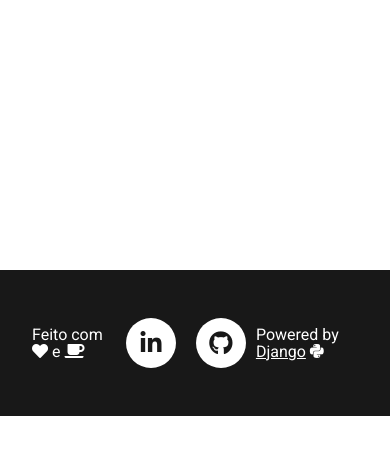
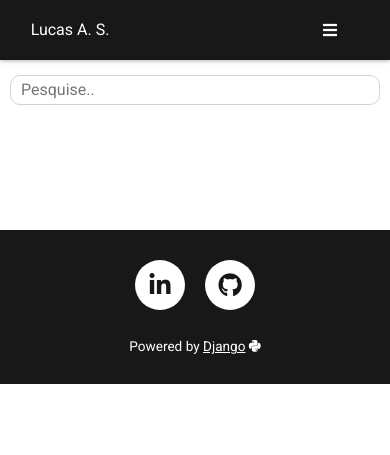
Before and after one commit to LucasAlmeidaSar/blogDjango, a Django app: page /posts/ in a window 390 px wide. Shown: the top 455 px of the page. Run offline with Django 3.2, Linux system fonts and the light colour scheme; data that the repository does not hold is empty.

Commit message:
Adicionado responsividade

```diff
--- a/posts/templates/posts/posts.html
+++ b/posts/templates/posts/posts.html
@@ -16,7 +16,15 @@
 {% block content %}
  <!-- <h1 class="title">Posts</h1> -->
 
+        <!-- Input de busca -->
+       <form class="busca-sm flex" action="{% url 'post_busca' %}">
+          <div class="busca-sm-input">
+            <input type="search" id="form-busca-sm" name="termo" value="{{ request.GET.termo }}" placeholder="Pesquise.."/>
+          </div>
+        </form>
+
       <!-- Container de posts -->
+
       <div class="posts-wrapper">
 
         <!-- Grid de posts -->
--- a/posts/views.py
+++ b/posts/views.py
@@ -74,6 +74,7 @@ class PostBusca(PostsView):
         if not termo:
             return qs
 
+
         qs = qs.filter(
                 Q(titulo_post__icontains=termo) |
                 Q(categoria_post__nome_categoria__iexact=termo) |
--- a/templates/base.html
+++ b/templates/base.html
@@ -31,6 +31,26 @@
       </ul>
   </nav>
 
+  <nav class="smnav nav flex">
+      <a class="btn btn-nav btn-logo" href="/">Lucas A. S.</a>
+
+      <div class="lista-links">
+          <a href="javascript:void(0);" class="btn btn-nav btn-close" onclick="expandirRecolherMenu()">
+            <i class="fas fa-times"></i>
+          </a>
+        <ul class="links-sm flex center">
+            <a class="btn btn-nav btn-sm" href="/">Home</a>
+            <a class="btn btn-nav btn-sm" href="../posts/">Blog</a>
+            <a class="btn btn-nav btn-sm" href="../sobre/">Sobre</a>
+            <a class="btn btn-nav btn-sm" href="../contato/">Contato</a>
+        </ul>
+      </div>
+
+      <a href="javascript:void(0);" class="btn btn-nav" onclick="expandirRecolherMenu()">
+        <i class="fa fa-bars"></i>
+      </a>
+  </nav>
+
 
   <main>
     {% block content %}
@@ -40,7 +60,7 @@
 
 
     <footer class="rodape flex">
-        <p>Feito com <i class="fas fa-heart"></i> e <i class="fas fa-coffee"></i></p>
+        <p class="rodape-feito-com">Feito com <i class="fas fa-heart"></i> e <i class="fas fa-coffee"></i></p>
 
       <ul class="flex">
         <li>
@@ -61,13 +81,27 @@
         </li>
       </ul>
 
-      <p>
+      <p class="rodape-powered">
         Powered by
         <a class="rodape-link" href="https://www.djangoproject.com/" target="_blank" rel="noopener noreferrer">Django</a>
         <i class="fab fa-python"></i>
       </p>
     </footer>
 
+    <script>
+        function expandirRecolherMenu() {
+          const menu = document.querySelector(".lista-links");
+          const rodape = document.querySelector(".rodape")
+          if (menu.style.display === "block") {
+            menu.style.display = "none";
+            rodape.style.display = "flex";
+          } else {
+            menu.style.display = "block";
+            rodape.style.display = "none";
+          }
+        }
+    </script>
+
 
 </body>
 </html>
--- a/templates/static/css/base.css
+++ b/templates/static/css/base.css
@@ -184,7 +184,7 @@ body {
   background-color: var(--cor-icone-hover-nav-principal-scroll);
 }
 
-
+/* Nav padrão */
 .nav{
   position: fixed;
   top: 0;
@@ -198,6 +198,40 @@ body {
   transition: all .5s ease;
 }
 
+/* Nav Mobile */
+.smnav{
+    display: none
+}
+.lista-links{
+    position: absolute;
+    display:none;
+    width: 100vw;
+    height: 100vh;
+    top: 0;
+    left: 0;
+    background: rgb(24,24,24);
+    place-items: center;
+}
+.links-sm{
+    flex-direction: column;
+}
+
+.btn-sm{
+    padding: 10px 20px;
+    margin: 10px 5px;
+    font-size: 1.5rem;
+    width: 150px;
+}
+
+.btn-close {
+    position: absolute;
+    top: 5px;
+    right: 5px;
+    width: 60px;
+    font-size: 1.5rem;
+}
+
+/* Paginação */
 .pagination {
     display: -webkit-box;
     display: -ms-flexbox;
@@ -296,40 +330,6 @@ body {
     margin-top: 1.5rem!important;
 }
 
-@media (min-width: 576px){
-.container {
-    max-width: 540px;
-}
-}
-
-
-@media (min-width: 768px){
-.container {
-    max-width: 720px;
-}
-}
-
-@media (min-width: 992px){
-    .container {
-        max-width: 960px;
-    }
-}
-
-@media (min-width: 1200px){
-    .container {
-        max-width: 1140px;
-    }
-    .col-xl {
-        flex-basis: 0;
-        flex-grow: 1;
-        max-width: 100%;
-    }
-    .col-xl-8 {
-        flex: 0 0 66.66667%;
-        max-width: 66.66667%;
-    }
-}
-
 .alert{
     display: block;
     box-sizing: border-box;
@@ -386,8 +386,77 @@ body {
      height: 35px;
 }
 
+/* Responsividade própria para menu */
 @media (max-width:770px){
     .nav{
         display: none;
+        padding: 30px 5px;
+    }
+    .smnav{
+        display: flex;
+    }
+    .btn-logo{
+        width: 120px;
     }
 }
+
+/* RESPONSIVIDADE PARA O RODAPÉ */
+@media (min-width:700px){
+    .rodape{
+        height: 80px;
+    }
+}
+
+@media (max-width:450px){
+    .rodape{
+        flex-direction: column;
+        padding: 30px;
+    }
+
+    .rodape-feito-com{
+        display: none;
+    }
+
+    .rodape-powered{
+        font-size: .85rem;
+        margin-top: 30px;
+    }
+}
+
+
+
+
+
+@media (min-width: 576px){
+    .container {
+        max-width: 540px;
+    }
+}
+
+
+@media (min-width: 768px){
+    .container {
+        max-width: 720px;
+    }
+}
+
+@media (min-width: 992px){
+    .container {
+        max-width: 960px;
+    }
+}
+
+@media (min-width: 1200px){
+    .container {
+        max-width: 1140px;
+    }
+    .col-xl {
+        flex-basis: 0;
+        flex-grow: 1;
+        max-width: 100%;
+    }
+    .col-xl-8 {
+        flex: 0 0 66.66667%;
+        max-width: 66.66667%;
+    }
+}
--- a/templates/static/css/posts.css
+++ b/templates/static/css/posts.css
@@ -92,6 +92,31 @@ main{
     background-color: white;
 }
 
+.page-notfound {
+    height: 500px;
+    width: 100%;
+    background-repeat: no-repeat;
+    background-position: center;
+}
+
+.titulo-notfound{
+    font-size: 1.5rem;
+    text-align: center;
+}
+
+.busca-sm-input{
+    display: none;
+    width: 100%;
+    margin: 15px auto;
+}
+
+.busca-sm-input input{
+    width: 100%;
+    padding: 5px 10px;
+    border: 1px solid lightgray;
+    border-radius: 10px;
+}
+
 .active{
     background: lightgray;
 }
@@ -123,16 +148,23 @@ main{
         padding: 0;
     }
     main {
-        margin: 150px auto 50px auto;
+        margin: 100px auto 50px auto;
         width: 65%;
         padding: 10px;
     }
 
 }
 
+@media (max-width:770px){
+
+    .busca-sm-input{
+        display: block;
+    }
+}
+
 @media (max-width: 450px){
     main {
-        margin: 150px auto 50px auto;
+        margin: 50px auto 50px auto;
         width: 100%;
         padding: 10px;
     }
```
Also changed, not shown: posts/templates/posts/posts_busca.html (+13 -0 lines), templates/static/css/home.css (+13 -2 lines), templates/static/image/not_found.jpg (added).
